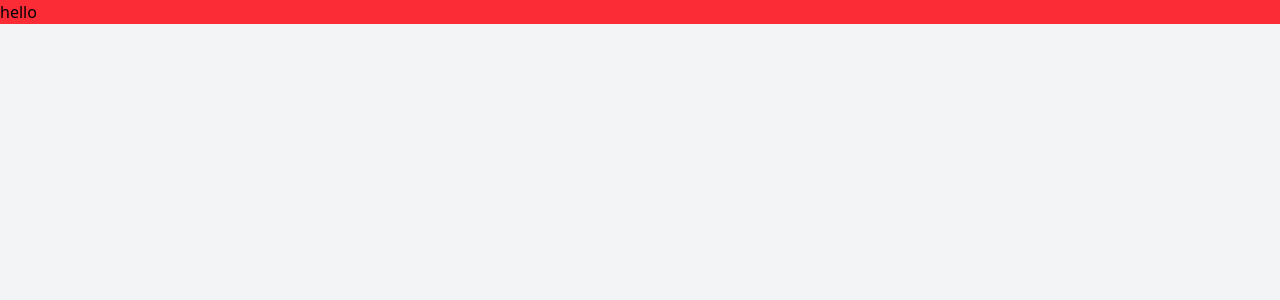
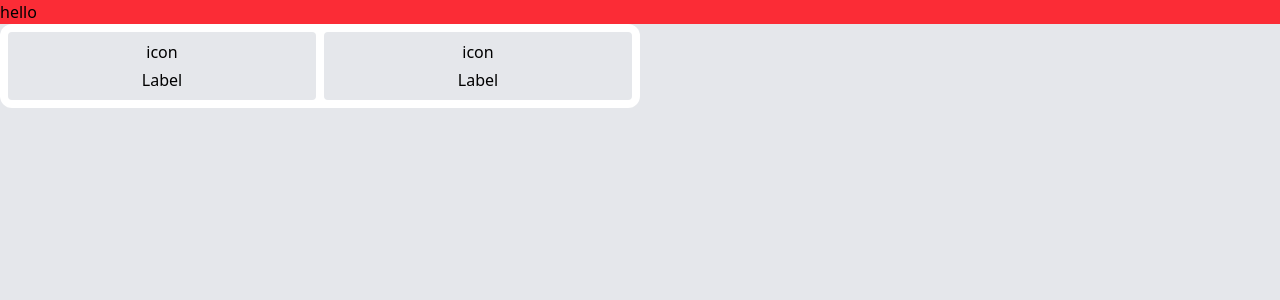
Before and after one commit to blazegreenhalgh/resume-generator, a React (Vite) app: page / in a window 1280 px wide. Shown: the top 300 px of the page. Built offline with nearby package versions, Linux system fonts and the light colour scheme.

Commit message:
setup sidebar component

```diff
--- a/index.html
+++ b/index.html
@@ -6,7 +6,7 @@
     <meta name="viewport" content="width=device-width, initial-scale=1.0" />
     <title>resume-creator</title>
   </head>
-  <body class="bg-gray-100 h-full">
+  <body class="bg-gray-200 h-full">
     <div id="root"></div>
     <script type="module" src="/src/main.jsx"></script>
   </body>
--- a/src/App.jsx
+++ b/src/App.jsx
@@ -1,14 +1,21 @@
 import { useState } from 'react'
 import './App.css'
+import Sidebar from './components/Sidebar'
 
 
 
 function App() {
-  const [count, setCount] = useState(0)
+  const [personalDetails, setPersonalDetails] = useState({
+    name: '',
+    email: '',
+    phone: '',
+    address: ''
+  })
 
   return (
     <>
      <h1 className='bg-red-500'>hello</h1>
+     <Sidebar personalDetails={personalDetails} />
     </>
   )
 }
--- /dev/null
+++ b/src/components/Sidebar.jsx
@@ -0,0 +1,43 @@
+import React from 'react'
+
+
+function Sidebar({ personalDetails }) {
+  return (
+    <div className='sidebar h-full flex flex-col w-1/2'>
+        <div className="sidebar-tabs flex flex-row gap-2 bg-white w-full p-2 rounded-xl">
+            <SidebarTab />
+            <SidebarTab />
+        </div>
+        <div className="sidebar-fields">
+
+        </div>
+    </div>
+  )
+}
+
+export default Sidebar
+
+
+
+function Field({label='label'}) {
+    return (
+        <div className='field'>
+            <label>{label}</label>
+            <input
+            type="text"
+            value={value}
+            onChange={() => {}}
+            />
+        </div>
+    )
+}
+
+
+function SidebarTab({ label="Label" }) {
+  return (
+    <div className='flex flex-col  w-full items-center gap-1 bg-gray-200 p-2 rounded rounded-l'>
+        <p>icon</p>
+        <h2>{label}</h2>
+    </div>
+  )
+}
```
